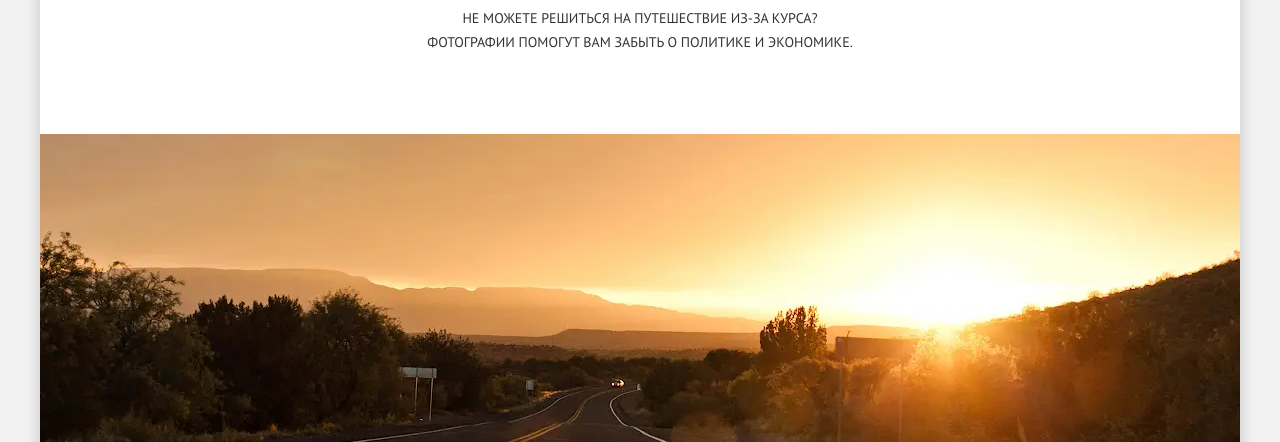
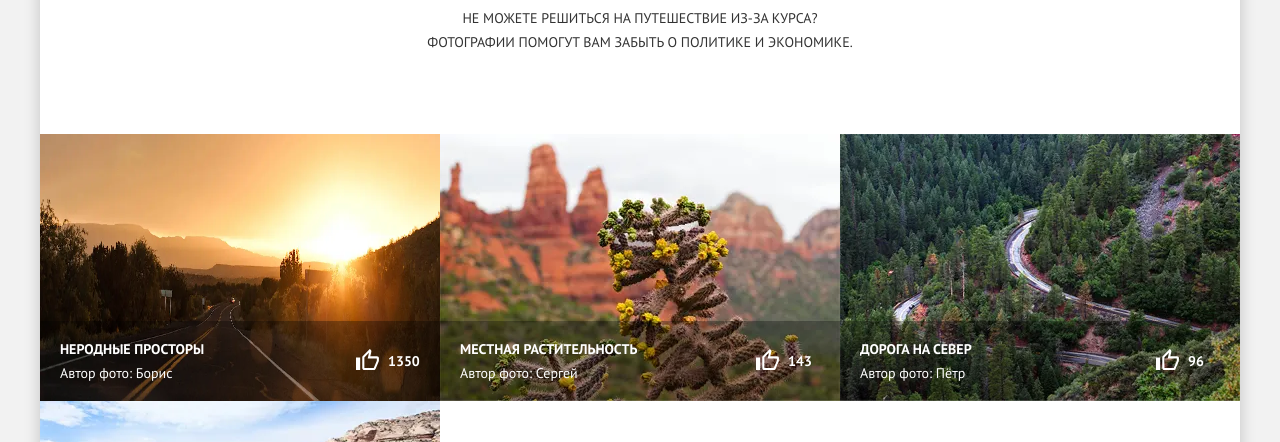
Before and after one commit to VladStashevski/1868089-sedona-24, a website: page source/catalog.html in a window 1280 px wide. Shown: the part 510-952 px from the top of the page. Drawn offline with nearby package versions, Linux system fonts and the light colour scheme; files that its build step writes are made by us from their sources.

Commit message:
Update catalog.html

```diff
--- a/source/catalog.html
+++ b/source/catalog.html
@@ -55,8 +55,8 @@
       <p class="page-main__text">Не&nbsp;можете решиться на&nbsp;путешествие из-за курса? Фотографии помогут вам забыть о&nbsp;политике и&nbsp;экономике.</p>
       <section class="page-main__photo-gallery photo-gallery">
         <h2 class="visually-hidden">Фотогалерея</h2>
-        <article class="photo-gallery__article photo-gallery__article--first photo">
-          <a class="photo__link photo__link--first" href="#">
+        <article class="photo-gallery__article photo-gallery__article--indent photo">
+          <a class="photo__link photo__link--indent" href="#">
             <picture>
               <source type="image/webp" media="(min-width: 1200px)" srcset="img/catalog-img/roud-sunset-desktop@1x.webp 1x, img/catalog-img/roud-sunset-desktop@2x.webp 2x">
               <source type="image/webp" media="(min-width: 768px)" srcset="img/catalog-img/roud-sunset-tablet@1x.webp 1x, img/catalog-img/roud-sunset-tablet@2x.webp 2x">
@@ -66,7 +66,7 @@
               <img loading="lazy" src="img/catalog-img/roud-sunset-mobile@1x.jpg" srcset="img/catalog-img/roud-sunset-mobile@2x.jpg 2x" width="280" height="280" alt="Фото загородной дороги на закате">
             </picture>
           </a>
-          <div class="photo__info photo__info--first photo-info">
+          <div class="photo__info photo__info--indent photo-info">
             <div class="photo-info__wrapper">
               <h3 class="photo-info__title">Неродные просторы</h3>
               <p class="photo-info__author">Автор фото:
```
